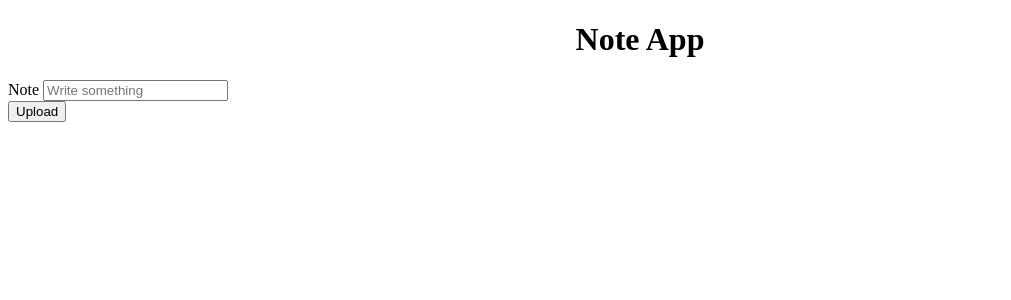
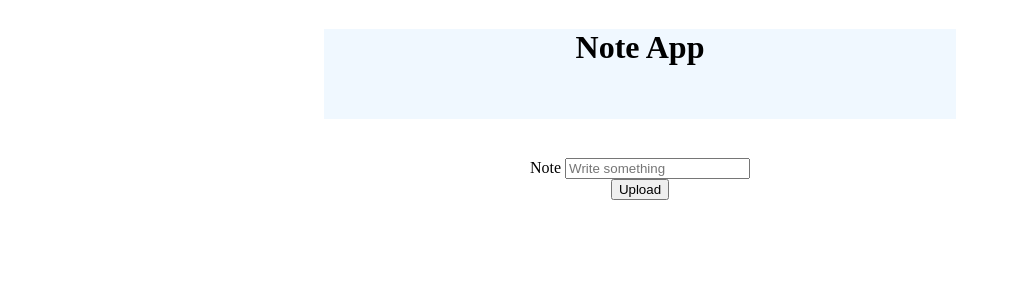
Before and after one commit to seba6m6/note_app, a Flask app: page / in a window 1280 px wide. Shown: the top 300 px of the page, without its empty margins (0-1011 px from the left). Run offline with Flask 2, Linux system fonts and the light colour scheme.

Commit message:
index html changes

```diff
--- /dev/null
+++ b/static/basic.css
@@ -0,0 +1,19 @@
+#header {
+    width: 100%;
+    height:100px;
+    text-align: center;
+}
+#header h1 {
+    background-color: aliceblue;
+    width: 50%;
+    height: 90px;
+    display: inline-block;
+
+}
+.form {
+    margin-top: 50px;
+    text-align: center;
+}
+*{
+    box-sizing: border-box;
+}
--- a/templates/basic.css
+++ /dev/null
@@ -1,6 +0,0 @@
-#header {
-    text-align: center;
-}
-*{
-    box-sizing: border-box;
-}
--- a/templates/index.html
+++ b/templates/index.html
@@ -3,7 +3,7 @@
 <head>
     <meta charset="UTF-8">
     <title>NoteApp</title>
-    <link  href="basic.css" type="text/css" rel="stylesheet"/>
+    <link href="../static/basic.css" type="text/css" rel="stylesheet"/>
 </head>
 <body>
 <div id="header">
```
